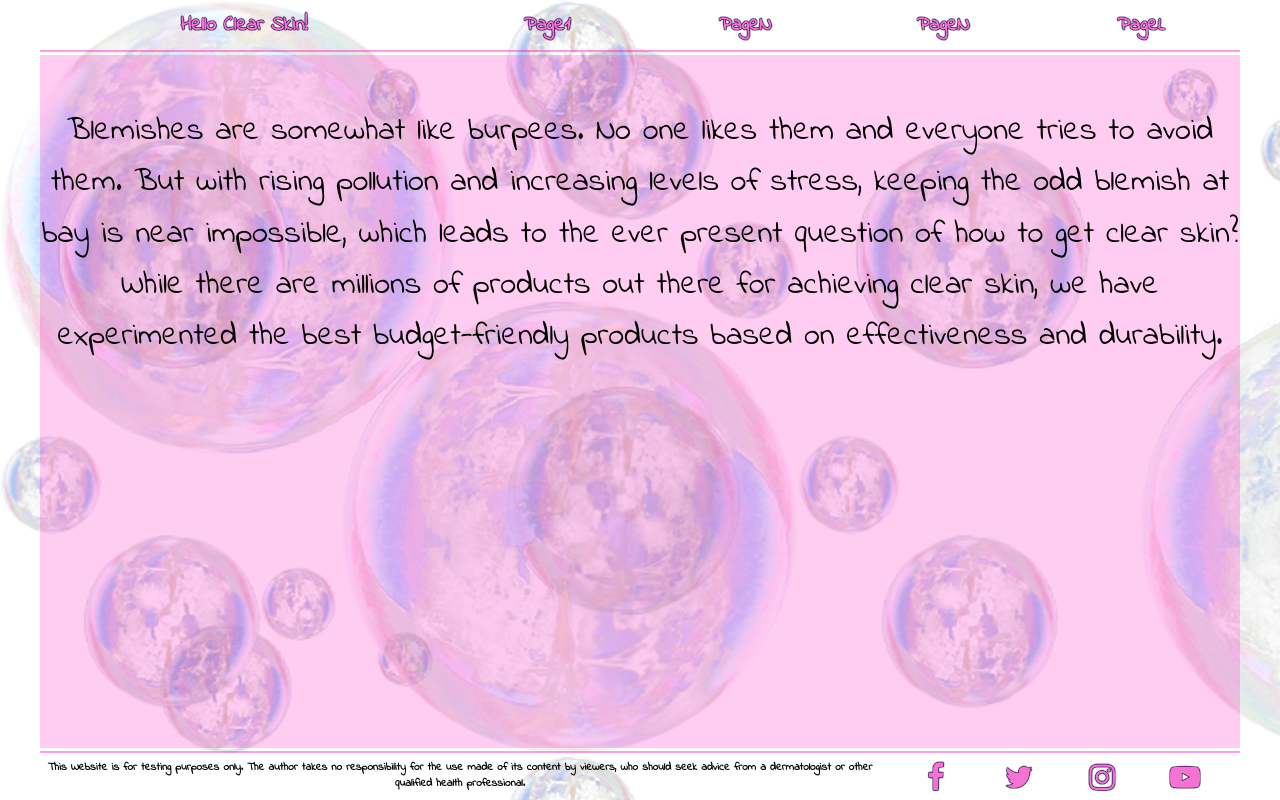
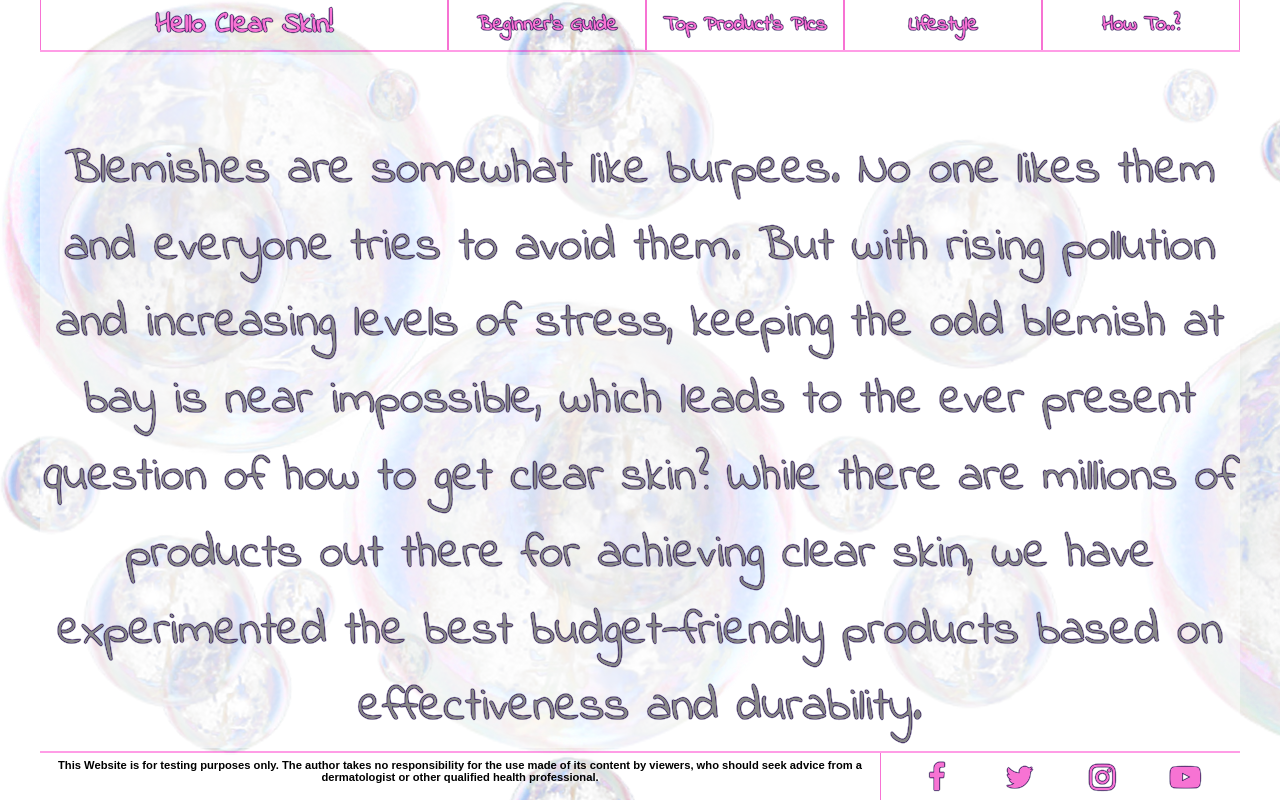
Before and after one commit to Code-Institute-Submissions/Frontend-Milestone-Project-2, a plain HTML site: page index.html in a window 1280 px wide. Drawn offline with Linux system fonts and the light colour scheme.

Commit message:
adjusted menu links sizes

```diff
--- a/index.html
+++ b/index.html
@@ -22,10 +22,10 @@
 </div>
 <div class="otherLinks">
   <ul class="pages">
-    <li><a>Page1</a></li>
-    <li><a>PageN</a></li>
-    <li><a>PageN</a></li>
-    <li><a>PageL</a></li>
+    <li><a>Beginner's Guide</a></li>
+    <li><a>Top Product's Pics</a></li>
+    <li><a>Lifestyle</a></li>
+    <li><a>How To..?</a></li>
   </ul>
 </div>
 
--- a/style.css
+++ b/style.css
@@ -27,27 +27,25 @@
   align-items: center;
   justify-content: center;float:left;
 }
-.wName{display:inline-flex;height:100%;width:50%;align-items: center;
+.wName{box-sizing: border-box;border-left: .1px solid;border-right: .1px solid;font-size: 1.4em;display:inline-flex;height:100%;width:100%;align-items: center;
   justify-content: center;font-weight: 700;border-bottom: 2px solid rgba(255, 0, 191, 0.384)}
 
 
-.otherLinks{display:inline-flex;height:70%;width:100%;align-items: center;
-  justify-content: center;margin:0;padding:0;border-bottom: 2px solid rgba(255, 0, 191, 0.384)}
+.otherLinks{display:inline-flex;height:90%;width:100%;border-bottom: 2px solid rgba(255, 0, 191, 0.384)}
 
-.pages {display:inline-flex;align-items: center;width:100%;height:100%;
+.pages {display:inline-flex;align-items: center;width:100%;height:100%; float:left;
   justify-content: center;margin:0;padding-inline-start: 0;padding:0;list-style-type:none}
-  .pages li{display:inline-flex;align-items: center;justify-content: center;width:20%;height:100%;margin:auto;border-radius:15px}
-.pages a{display:inline-flex;font-weight: 700;font-size:1em;margin:auto;width:50%;height:100%;text-align:center;align-items: center;justify-content: center}
-
+  .pages li{display:inline-flex;box-sizing: border-box;border-left: .1px solid;border-right: .1px solid;align-items: center;justify-content: center;width:100%;height:100%;margin:auto;}
+.pages a{display:inline-flex;font-weight: 700;font-size:.6em;margin:auto;width:100%;height:100%;text-align:center;align-items: center;justify-content: center}
 
 #bodyWide{ position:fixed;display:flex;justify-content: center;align-items: center;width:100%;height:100%; top:0;left:0;bottom:0;right:0;background-color:rgb(255, 0, 191);color:white;z-index:1}
 
-.mainBody{display:block;position:fixed;top:86px;bottom:52px;margin:auto;box-sizing: border-box;max-width:1200px;overflow: auto}
-.mainBody p {line-height: 1.6;height:100%;font-size: 2em;position:relative;width:100%; background-color:rgb(255, 0, 191,.2);box-sizing: border-box;margin:0;overflow: auto}
+.mainBody {display:block;position:fixed;top:96px;bottom:52px;margin:auto;box-sizing: border-box;max-width:1200px;overflow: auto}
+.mainBody p {color:rgb(135,135,135);text-shadow:	rgb(27, 2, 73) 0px 0px 1px,   rgb(27, 2, 73) 0px 0px 1px,   rgb(27, 2, 73) 0px 0px 1px, rgb(27, 2, 73) 0px 0px 1px,   rgb(27, 2, 73) 0px 0px 1px,   rgb(27, 2, 73) 0px 0px 1px;-webkit-font-smoothing: antialiased;line-height: 1.6;height:100%;font-size: 2em;position:relative;width:100%; /*background-color:rgb(255, 0, 191,.1)*/;background-color:rgb(255, 255, 255,.5);box-sizing: border-box;margin:0;overflow: auto}
 
 .lowBan{display:block;position:fixed;bottom:0;width:100%;height:52px;max-width:1200px;border-top: 2px solid rgba(255, 0, 191, 0.384)}
 
-.footWrap{display:flex;color:red;width:100%;height:100%;margin:0;padding:0;visibility:visible;font-weight: 700;background-color:rgba(255, 0, 191, 0.0)}
+.footWrap{font-family: Arial;display:flex;color:red;width:100%;height:100%;margin:0;padding:0;visibility:visible;font-weight: 700;background-color:rgba(255, 0, 191, 0.0)}
 
 .disclaimer{display:inline-block;
 width:70%;height:100%;}
@@ -56,11 +54,11 @@ width:70%;height:100%;}
 width:70%;color:black;height:100%;align-items: center;justify-content: center;visibility:hidden;}
 
 .disclaimerLg p {margin-block-start: .5em;
-    margin-block-end: 0;font-size:.7em }
+    margin-block-end: 0;font-size:.7em;}
 
-.socWrap{position:absolute;display:inline-flex;width:30%;height:100%;align-items: center;justify-content: center;right:0;bottom:0;}
+.socWrap{box-sizing: border-box;color:rgb(247, 115, 211) ;border-left: 1px solid;position:absolute;display:inline-flex;width:30%;height:100%;align-items: center;justify-content: center;right:0;bottom:0;}
 
-.socLogo{box-sizing: border-box;border-left: 1.5px solid;position:absolute;display:inline-block;width:100%;height:100%;right:0;bottom:0;color:rgb(247, 115, 211);text-align:center;cursor:pointer;text-shadow:	rgb(27, 2, 73) 0px 0px 1px,   rgb(27, 2, 73) 0px 0px 1px,   rgb(27, 2, 73) 0px 0px 1px, rgb(27, 2, 73) 0px 0px 1px,   rgb(27, 2, 73) 0px 0px 1px,   rgb(27, 2, 73) 0px 0px 1px;-webkit-font-smoothing: antialiased;}
+.socLogo{box-sizing: border-box;border-left: .5px solid;position:absolute;display:inline-block;width:100%;height:100%;right:0;bottom:0;color:rgb(247, 115, 211);text-align:center;cursor:pointer;text-shadow:	rgb(27, 2, 73) 0px 0px 1px,   rgb(27, 2, 73) 0px 0px 1px,   rgb(27, 2, 73) 0px 0px 1px, rgb(27, 2, 73) 0px 0px 1px,   rgb(27, 2, 73) 0px 0px 1px,   rgb(27, 2, 73) 0px 0px 1px;-webkit-font-smoothing: antialiased;}
 
 .socLogo p {font-size:19px;color:rgb(247, 115, 211)}
 
@@ -83,6 +81,8 @@ margin-block-start: 0;-webkit-transition:transform .2s ease-out;-o-transition:tr
 .socials li p{color:inherit}
 
 .disclaimer:hover .discPopup{position:relative;transform:translateY(0);visibility:visible}
-.pages li:hover{background-color:rgb(235, 21, 103);color:rgb(241, 226, 4);}
+.pages li:hover{border-radius:15px;background-color:rgb(235, 21, 103);color:rgb(241, 226, 4);}
 
-@media(min-width:550px){.nWrap {width:34%;border-bottom: 2px solid rgba(255, 0, 191, 0.384)}.wName{border-bottom: 0px solid rgba(255, 0, 191, 0.384)}.otherLinks{width:66%;height:100%;} .disclaimer{z-index:-1;visibility:hidden} .socLogo {visibility:hidden}.disclaimerLg{visibility:visible}.lowBan{height:47px}.socials{position:absolute;bottom:0;transform:none;}.socials li{width:20%;margin:0;padding:0;background-color:rgba(235, 21, 103, 0);z-index:+1}.mainBody{top:55px}
+@media(min-width:550px){.mainBody p{font-size: 1.9em}.otherLinks{font-size: 1em;}.nWrap {width:34%;border-bottom: 2px solid rgba(255, 0, 191, 0.384)}.wName{border-bottom: 0px solid rgba(255, 0, 191, 0.384)}.otherLinks{width:66%;height:100%;} .disclaimer{z-index:-1;visibility:hidden} .socLogo {visibility:hidden}.disclaimerLg{visibility:visible}.lowBan{height:47px}.socials{position:absolute;bottom:0;transform:none;}.socials li{width:20%;margin:0;padding:0;background-color:rgba(235, 21, 103, 0);z-index:+1}.mainBody{top:55px}
+@media(min-width:750px){.otherLinks{font-size: 1.3em;}.mainBody p{font-size: 3em}}
+@media(min-width:950px){.otherLinks{font-size: 1.7em;}}
```
Also changed, not shown: images/cosmetics.png (added), images/cream.png (added).
